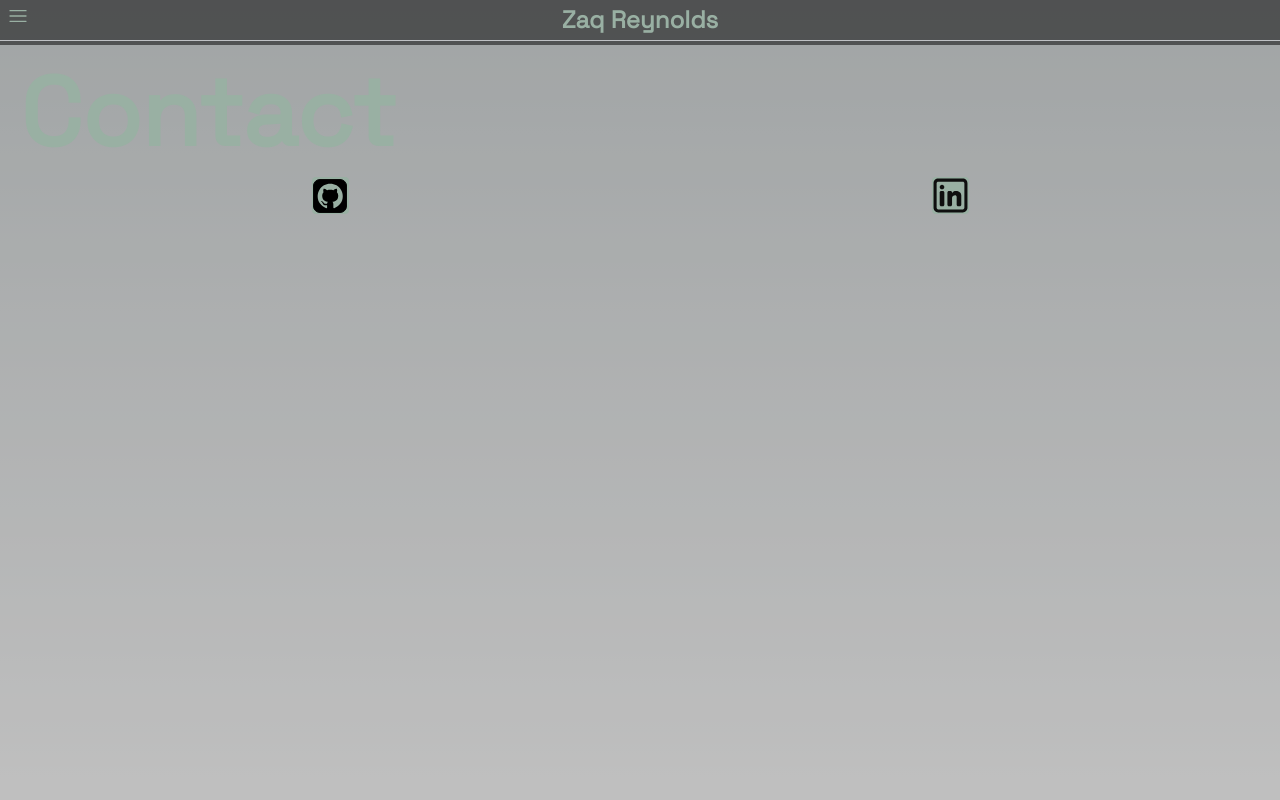
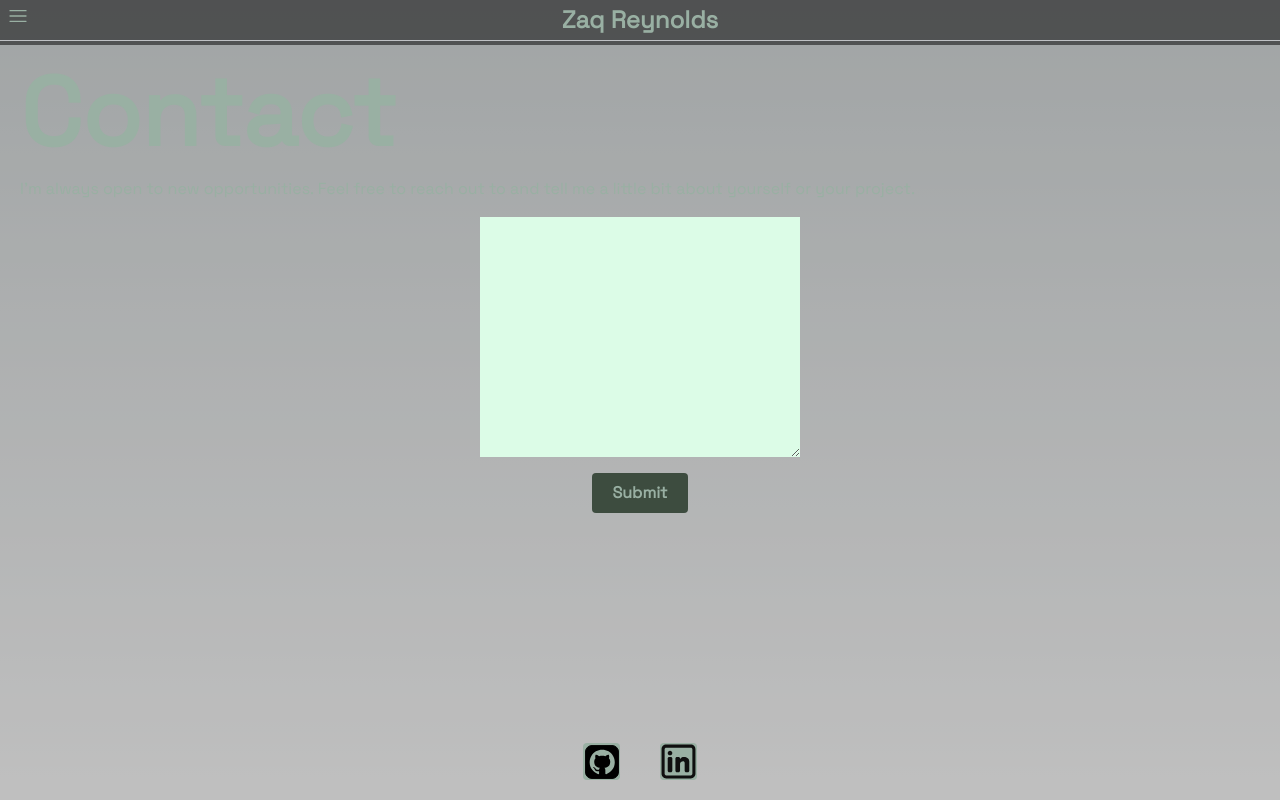
Before and after one commit to zaqreynolds/zaqreynolds, a Next.js app: page /contact in a window 1280 px wide. Built offline with nearby package versions, Linux system fonts and the light colour scheme; what tailwindcss-bg-patterns would draw is missing.

Commit message:
style(contact): Update contact page layout and add form for submissions
Adjusted the layout of the contact page to include a submission form for users to reach out with project opportunities. Updated CustomIcon component styling for hover effect consistency.

```diff
--- a/app/contact/page.tsx
+++ b/app/contact/page.tsx
@@ -4,12 +4,36 @@ const Contact = () => {
   return (
     <main className="flex flex-col p-5 z-0 overflow-y-auto w-full">
       <h1 className="text-5xl sm:text-6xl lg:text-8xl xl:text-9xl">Contact</h1>
-      <div className="w-full flex  justify-around">
-        <CustomIcon iconType="GitHub" link="https://github.com/zaqreynolds" />
-        <CustomIcon
-          iconType="LinkedIn"
-          link="https://www.linkedin.com/in/zaqreynolds/"
-        />
+      <div className="flex-1 flex flex-col justify-between">
+        <div>
+          <p className="pb-2">
+            I&apos;m always open to new opportunities. Feel free to reach out to
+            and tell me a little bit about yourself or your project.
+          </p>
+          <form className="flex flex-col justify-center items-center">
+            <textarea
+              rows={10}
+              cols={30}
+              className="bg-green-100 text-darkOlive w-80 my-2"
+            />
+
+            <button
+              type="submit"
+              className="bg-olive text-default font-bold w-24 my-2 py-2 px-4 rounded"
+            >
+              Submit
+            </button>
+          </form>
+        </div>
+
+        <div className="flex px-2 justify-center">
+          <CustomIcon iconType="GitHub" link="https://github.com/zaqreynolds" />
+          <div className="w-10" />
+          <CustomIcon
+            iconType="LinkedIn"
+            link="https://www.linkedin.com/in/zaqreynolds/"
+          />
+        </div>
       </div>
     </main>
   );
--- a/components/CustomIcon.tsx
+++ b/components/CustomIcon.tsx
@@ -33,7 +33,7 @@ const CustomIcon = ({
       onMouseDown={handleMouseDown}
       onMouseUp={handleMouseUp}
       onMouseLeave={handleMouseUp}
-      className={`flex ${bgColor} h-[37px] w-[37px] justify-center items-center rounded hover:scale-105 duration-300 ease-in-out`}
+      className={`flex ${bgColor} h-[37px] w-[37px] justify-center items-center rounded hover:scale-105`}
     >
       <a href={link} target="_blank">
         {iconType === "GitHub" && <GitHubSvg bgColor={svgColor} />}
```
